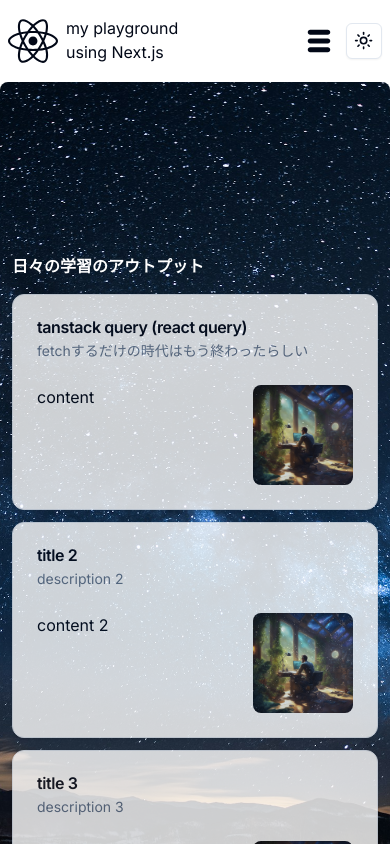
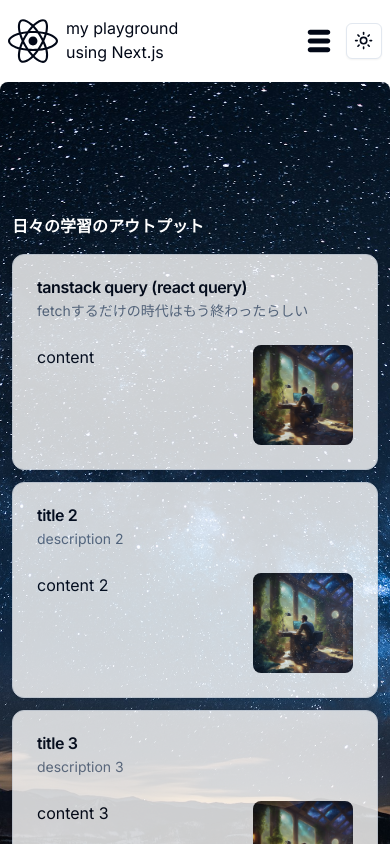
Before and after one commit to Katsuking/nextjs_blog, a Next.js app: page / in a window 390 px wide. Shown: the top 844 px of the page. Built offline with nearby package versions, Linux system fonts and the light colour scheme.

Commit message:
mobile make menu larger

```diff
--- a/src/components/Contents/Content.tsx
+++ b/src/components/Contents/Content.tsx
@@ -5,13 +5,13 @@ import Intro from '@/components/Contents/Intro/Intro'
 const Content = () => {
   return (
     <div className="bg-fixed bg-center bg-cover bg-[url('/images/bg-dark-fixed.jpg')] rounded-lg">
-      <div className="py-20 flex flex-col md:flex-row justify-evenly">
+      <div className="py-10 flex flex-col md:flex-row justify-evenly">
         <div className="mx-5 mt-20 md:min-w-[250px]">
           <Intro />
         </div>
         <div className="m-3 md:w-full">
           <h2 className="text-white font-bold">日々の学習のアウトプット</h2>
-          <div className="grid grid-cols-1 md:grid-cols-2 lg:grid-cols-3 gap-3 justify-between my-4">
+          <div className="items-stretch grid grid-cols-1 md:grid-cols-2 lg:grid-cols-3 gap-3 justify-between my-4">
             {Posts.map((el) => (
               <CardItem
                 key={el.title}
--- a/src/components/Contents/Intro/Intro.tsx
+++ b/src/components/Contents/Intro/Intro.tsx
@@ -20,9 +20,9 @@ const Intro = () => {
           className="absolute"
         />
         <Link href="/whoami">
-          <div className="flex flex-row items-center absolute top-[170px] left-[20px] bg-[#060e1f] rounded-lg p-2">
+          <div className="flex flex-row items-center absolute top-[170px] left-[20px] bg-white dark:bg-[#060e1f] rounded-lg p-2">
             <IoIosArrowDroprightCircle />
-            <span>MORE ABOUT ME</span>
+            <span className="">MORE ABOUT ME</span>
           </div>
         </Link>
       </div>
--- a/src/components/Header/HamberguerMenu.tsx
+++ b/src/components/Header/HamberguerMenu.tsx
@@ -33,7 +33,7 @@ const HamberguerMenu = () => {
           <DropdownMenuGroup>
             <DropdownMenuItem>
               <Link href="https://github.com/Katsuking">
-                <div className="flex flex-row items-center">
+                <div className="flex flex-row items-center p-2">
                   <FaGithub size={20} />
                   <p className="pt-1">Github</p>
                 </div>
@@ -41,7 +41,7 @@ const HamberguerMenu = () => {
             </DropdownMenuItem>
             <DropdownMenuItem>
               <Link href="/whoami">
-                <div className="flex flex-row items-center">
+                <div className="flex flex-row items-center p-2">
                   <FaLinux size={20} />
                   <p className="pt-1">$whoami</p>
                 </div>
```
